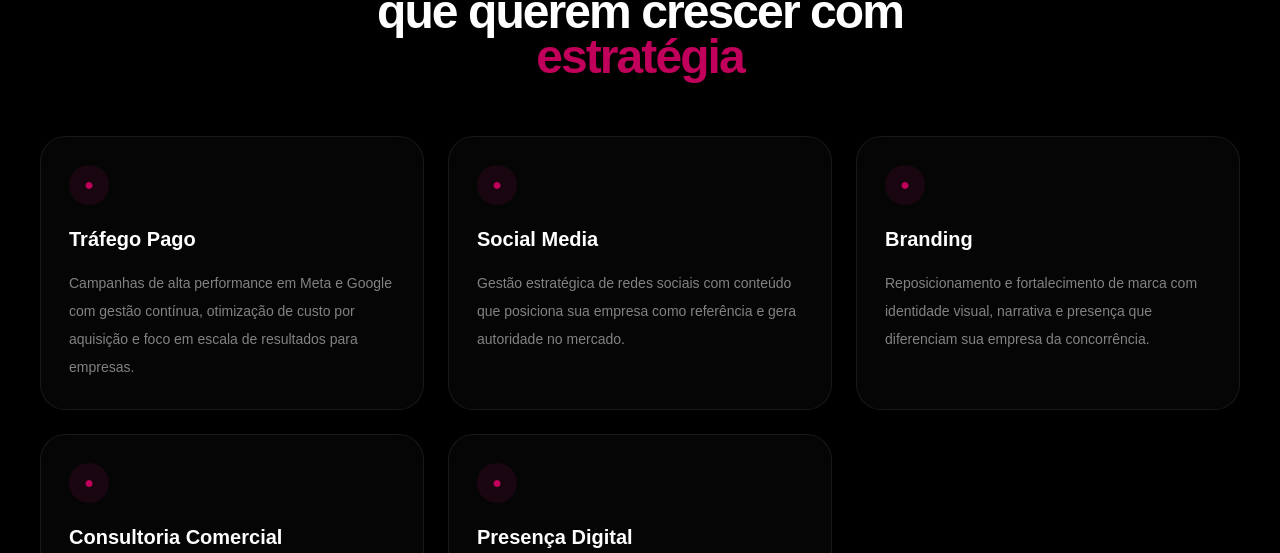
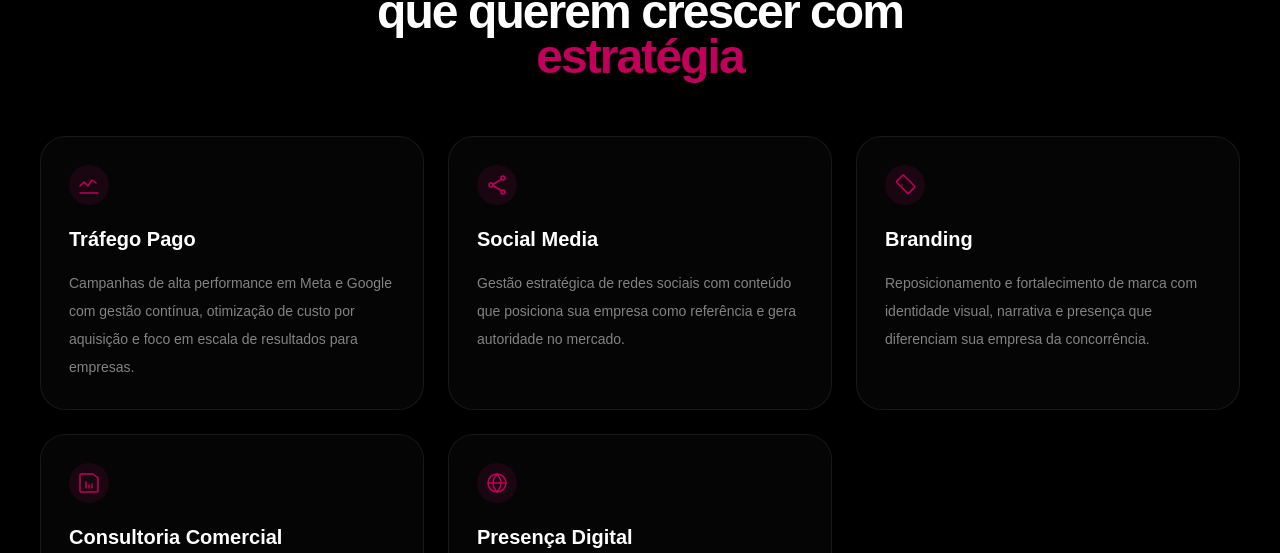
Before and after one commit to INVDGROUP/invd-site, a Next.js app: page / in a window 1280 px wide. Shown: the part 1731-2284 px from the top of the page. Built offline with nearby package versions, Linux system fonts and the light colour scheme.

Commit message:
Update page.tsx

```diff
--- a/app/page.tsx
+++ b/app/page.tsx
@@ -4,22 +4,53 @@ export default function Home() {
     {
       title: "Tráfego Pago",
       text: "Campanhas de alta performance em Meta e Google com gestão contínua, otimização de custo por aquisição e foco em escala de resultados para empresas.",
+      icon: (
+        <svg xmlns="http://www.w3.org/2000/svg" width="24" height="24" fill="none" viewBox="0 0 24 24" stroke="#C0005A" strokeWidth="1.5">
+          <path strokeLinecap="round" strokeLinejoin="round" d="M3 13l4-4 4 4 4-6 4 3"/>
+          <path strokeLinecap="round" d="M3 20h18"/>
+        </svg>
+      ),
     },
     {
       title: "Social Media",
       text: "Gestão estratégica de redes sociais com conteúdo que posiciona sua empresa como referência e gera autoridade no mercado.",
+      icon: (
+        <svg xmlns="http://www.w3.org/2000/svg" width="24" height="24" fill="none" viewBox="0 0 24 24" stroke="#C0005A" strokeWidth="1.5">
+          <circle cx="18" cy="5" r="2"/>
+          <circle cx="6" cy="12" r="2"/>
+          <circle cx="18" cy="19" r="2"/>
+          <path strokeLinecap="round" d="M8 11.5l8-5M8 12.5l8 5"/>
+        </svg>
+      ),
     },
     {
       title: "Branding",
       text: "Reposicionamento e fortalecimento de marca com identidade visual, narrativa e presença que diferenciam sua empresa da concorrência.",
+      icon: (
+        <svg xmlns="http://www.w3.org/2000/svg" width="24" height="24" fill="none" viewBox="0 0 24 24" stroke="#C0005A" strokeWidth="1.5">
+          <path strokeLinecap="round" strokeLinejoin="round" d="M9.53 2.47a1 1 0 011.414 0l10.586 10.586a1 1 0 010 1.414l-5.657 5.657a1 1 0 01-1.414 0L3.873 9.541a1 1 0 010-1.414L9.53 2.47z"/>
+          <path strokeLinecap="round" d="M9 12h.01"/>
+        </svg>
+      ),
     },
     {
       title: "Consultoria Comercial",
       text: "Diagnóstico de funil, reestruturação de processos e alinhamento entre marketing e time comercial para escalar vendas.",
+      icon: (
+        <svg xmlns="http://www.w3.org/2000/svg" width="24" height="24" fill="none" viewBox="0 0 24 24" stroke="#C0005A" strokeWidth="1.5">
+          <path strokeLinecap="round" strokeLinejoin="round" d="M9 17v-6m3 6v-3m3 3v-4M4 21h16a1 1 0 001-1V7l-5-4H4a1 1 0 00-1 1v16a1 1 0 001 1z"/>
+        </svg>
+      ),
     },
     {
       title: "Presença Digital",
       text: "Estruturação completa do ecossistema digital — sites, automações e integração entre canais para empresas que querem crescer online.",
+      icon: (
+        <svg xmlns="http://www.w3.org/2000/svg" width="24" height="24" fill="none" viewBox="0 0 24 24" stroke="#C0005A" strokeWidth="1.5">
+          <circle cx="12" cy="12" r="9"/>
+          <path strokeLinecap="round" d="M3 12h18M12 3c-2.5 3-4 5.5-4 9s1.5 6 4 9M12 3c2.5 3 4 5.5 4 9s-1.5 6-4 9"/>
+        </svg>
+      ),
     },
   ];
 
@@ -269,8 +300,8 @@ export default function Home() {
                 key={service.title}
                 className="rounded-[1.6rem] border border-white/8 bg-white/[0.02] p-7 transition hover:-translate-y-1 hover:border-[#C0005A]/50"
               >
-                <div className="mb-5 flex h-10 w-10 items-center justify-center rounded-full bg-[#1A0610] text-[#C0005A]">
-                  ●
+                <div className="mb-5 flex h-10 w-10 items-center justify-center rounded-full bg-[#1A0610]">
+                  {service.icon}
                 </div>
                 <h3 className="text-xl font-bold text-white">{service.title}</h3>
                 <p className="mt-4 text-sm leading-7 text-white/50">
```
